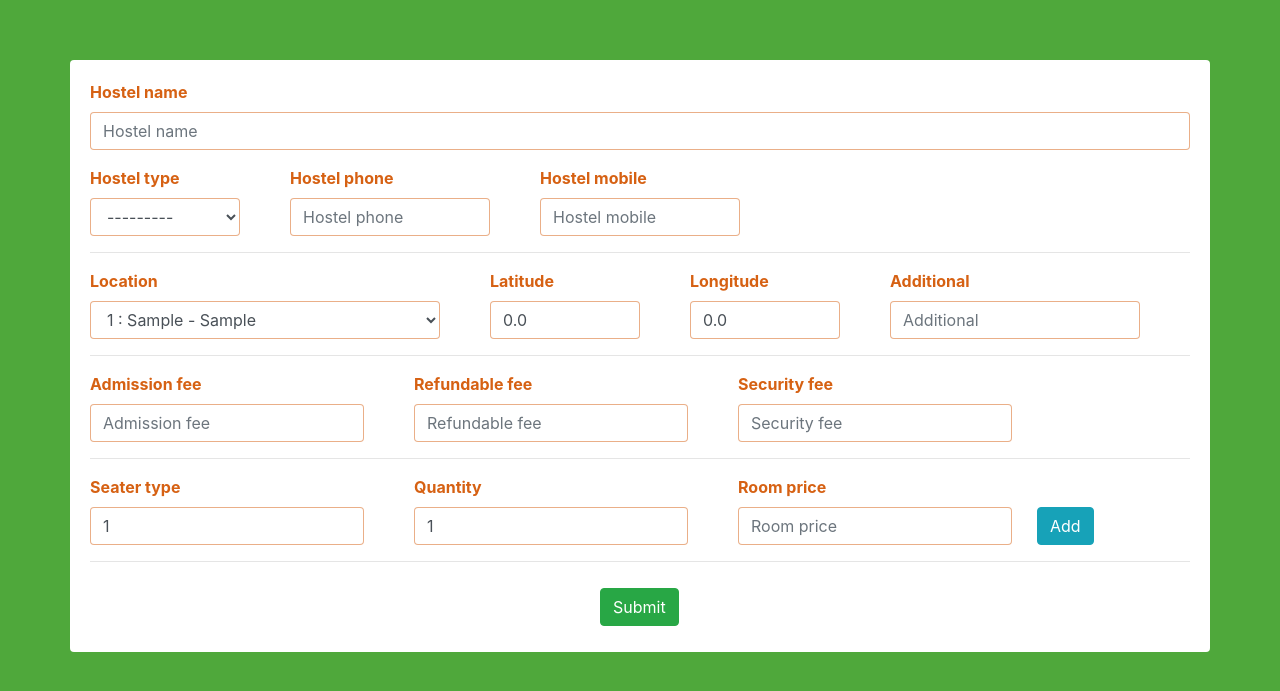
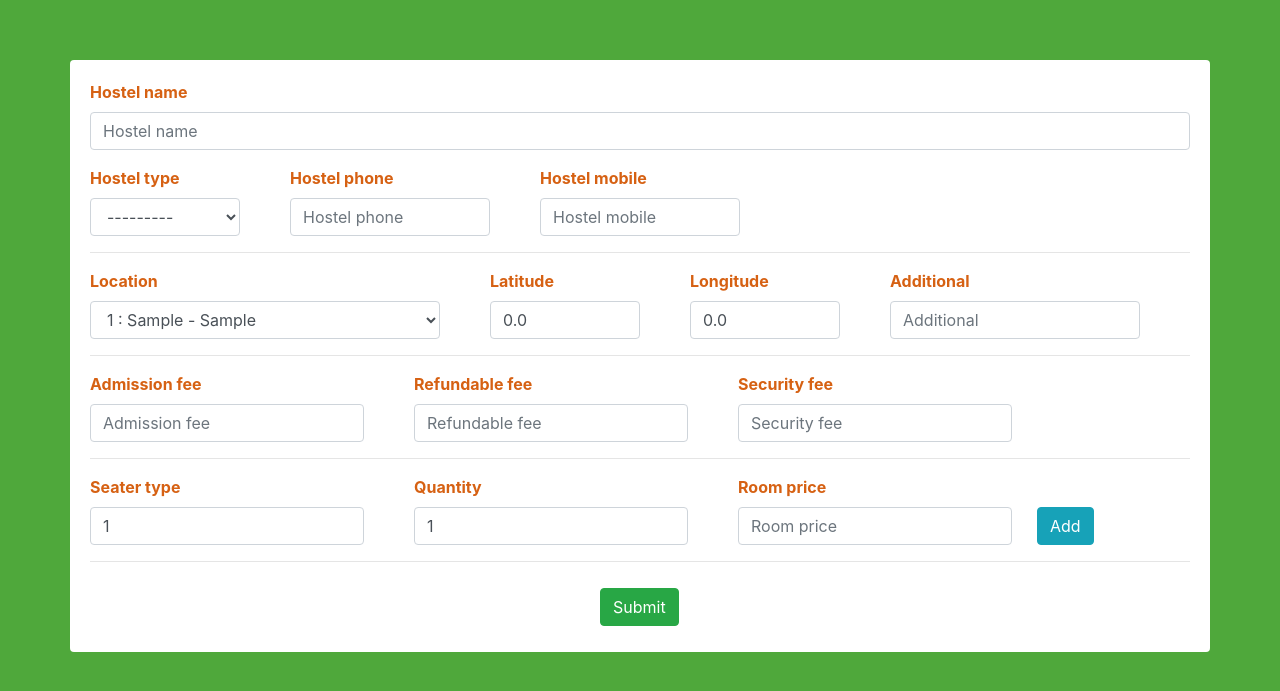
Before and after one commit to ra9havsh/hostelfinder, a Django app: page /hostelAdmin/hostels/add/ in a window 1280 px wide. Shown: the part 60-751 px from the top of the page. Run offline with Django 3.2, Linux system fonts and the light colour scheme; tables that the repository leaves empty hold one stand-in row (values such as "Sample post"); some libraries are stand-ins or nearby versions.

Commit message:
Update style.css

```diff
--- a/hostelfinder/hostelAdmin/static/hostelAdmin/style.css
+++ b/hostelfinder/hostelAdmin/static/hostelAdmin/style.css
@@ -84,5 +84,5 @@
 }
 
 form input, select{
- border: 1px solid rgba(214,97,19,0.5) !important;
+ border: 1px solid rgba(214,97,19,0.5) ;
 }
```
